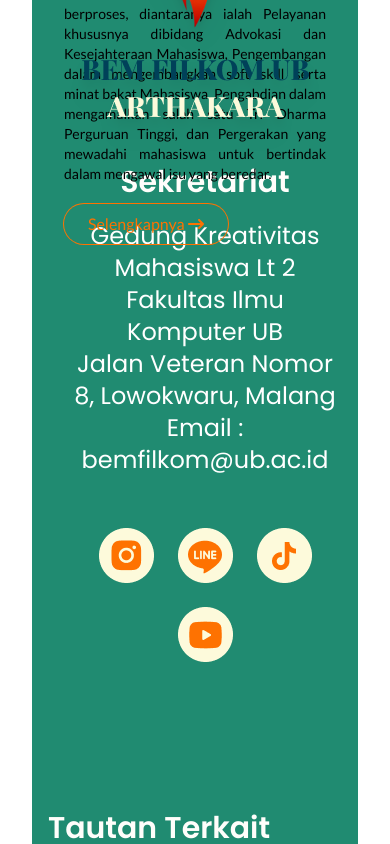
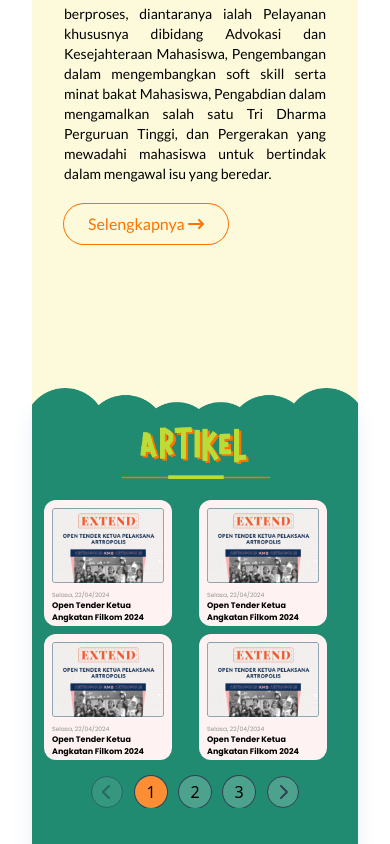
Before and after one commit to ayseloub/webbemdummy, a React (Vite) app: page / in a window 390 px wide. Shown: the part 920-1764 px from the top of the page. Built offline with nearby package versions, Linux system fonts and the light colour scheme.

Commit message:
revisi responsive mobile

```diff
--- a/src/page/Compponent/HomeComp/Artikel.jsx
+++ b/src/page/Compponent/HomeComp/Artikel.jsx
@@ -5,10 +5,14 @@
 import ArtikelTittle from '../../../assets/ArtikelTittle.png'
 import { FontAwesomeIcon } from "@fortawesome/react-fontawesome";
 import { faChevronRight, faChevronLeft } from "@fortawesome/free-solid-svg-icons";
+import bgArtikelHP from '../../../assets/bgArtikelHP.png'
+import CardContent from "./CardContent";
 
 export default function CarouselCard() {
 
     const [activeSlide, setActiveSlide] = useState(0);
+    const [cardsPerSlide, setCardsPerSlide] = useState(3);
+
     useEffect(() => {
         const slider = new Glide(".glide-04", {
             type: "carousel",
@@ -22,14 +26,7 @@
                 },
 
             },
-            breakpoints: {
-                1024: {
-                    perView: 2,
-                },
-                640: {
-                    perView: 1,
-                },
-            },
+
         });
 
         slider.on('run.after', () => {
@@ -38,8 +35,17 @@
 
         slider.mount();
 
+        const handleResize = () => {
+            const isMobile = window.innerWidth <= 768;
+            setCardsPerSlide(isMobile ? 4 : 3);
+        };
+
+        handleResize();
+        window.addEventListener('resize', handleResize);
+
         return () => {
-            slider.destroy()
+            slider.destroy();
+            window.removeEventListener('resize', handleResize);
         }
     }, [])
 
@@ -57,97 +63,55 @@
         }
     };
 
+    const cards = [
+        {
+            id: 1,
+            img: fotoArtikel,
+            tanggal: 'Selasa, 22/04/2024',
+            judul: 'Open Tender Ketua Angkatan Filkom 2024',
+        },
+        {
+            id: 2,
+            img: fotoArtikel ,
+            tanggal: 'Selasa, 22/04/2024',
+            judul: 'Open Tender Ketua Angkatan Filkom 2025',
+        },
+        {
+            id: 3,
+            img: fotoArtikel ,
+            tanggal: 'Selasa, 22/04/2024',
+            judul: 'Open Tender Ketua Angkatan Filkom 2026',
+        },
+
+    ]
+
     return (
         <>
             {/*<!-- Component: Card Carousel --> */}
 
-            <div className=" relative w-full h-max  xl:-top-20 overflow-hidden rounded shadow-xl shadow-slate-200">
+            <div className=" relative w-full h-max -top-10 xl:-top-20 overflow-hidden rounded shadow-xl shadow-slate-200">
                 {/* background */}
                 <img src={bgArtikelPC} alt="" className="hidden xl:flex h-max" />
+                <img src={bgArtikelHP} alt="" className="xl:hidden " />
                 {/*    <!-- Slides --> */}
                 <div className="glide-04 absolute w-full h-max top-0">
                     {/* tittle */}
                     <div className='w-full flex h-max relative justify-center top-8 xl:top-7'>
-                        <img src={ArtikelTittle} alt="" className='absolute w-full mx-auto text-4xl xl:text-7xl xl:pt-36  xl:w-[43rem]' />
+                        <img src={ArtikelTittle} alt="" className='absolute w-[20rem] mx-auto text-4xl xl:text-7xl xl:pt-36  xl:w-[43rem]' />
                     </div>
-                    <div className="overflow-hidden relative top-96" data-glide-el="track">
-                        <ul className=" flex w-full mx-auto overflow-hidden ">
-                            {[1, 2, 3].map((slide, index) => (
-                                <li className="flex justify-center gap-28">
-                                    <div key="1" className="card bg-red-50 xl:w-[18.75rem] xl:h-[18.5rem] xl:rounded-3xl xl:p-5">
-                                        <div className=' xl:rounded-3xl w-full h-full'>
-                                            <img src={fotoArtikel} alt="" className='xl:rounded-[.625rem]' />
-                                            <p className='font-poppins text-sm text-cust-gray xl:w-full text-start xl:mt-4'>Selasa, 22/04/2024</p>
-                                            <h3 className='font-poppins xl:w-full text-start xl:mt-2 font-bold text-lg'>Open Tender Ketua Angkatan Filkom 2024</h3>
-                                        </div>
-                                    </div>
-                                    <div key="1" className="card bg-red-50 xl:w-[18.75rem] xl:h-[18.5rem] xl:rounded-3xl xl:p-5">
-                                        <div className=' xl:rounded-3xl w-full h-full'>
-                                            <img src={fotoArtikel} alt="" className='xl:rounded-[.625rem]' />
-                                            <p className='font-poppins text-sm text-cust-gray xl:w-full text-start xl:mt-4'>Selasa, 22/04/2024</p>
-                                            <h3 className='font-poppins xl:w-full text-start xl:mt-2 font-bold text-lg'>Open Bidding BPH Artropolis 2024</h3>
-                                        </div>
-                                    </div>
-                                    <div key="1" className="card bg-red-50 xl:w-[18.75rem] xl:h-[18.5rem] xl:rounded-3xl xl:p-5">
-                                        <div className=' xl:rounded-3xl w-full h-full'>
-                                            <img src={fotoArtikel} alt="" className='xl:rounded-[.625rem]' />
-                                            <p className='font-poppins text-sm text-cust-gray xl:w-full text-start xl:mt-4'>Selasa, 22/04/2024</p>
-                                            <h3 className='font-poppins xl:w-full text-start xl:mt-2 font-bold text-lg'>Open Bidding BPH HOLOGY 7.0 2024</h3>
-                                        </div>
-                                    </div>
-                                </li>,
-                                <li className="flex justify-center gap-28">
-                                    <div key="2" className="card bg-red-50 xl:w-[18.75rem] xl:h-[18.5rem] xl:rounded-3xl xl:p-5">
-                                        <div className=' xl:rounded-3xl w-full h-full'>
-                                            <img src={fotoArtikel} alt="" className='xl:rounded-[.625rem]' />
-                                            <p className='font-poppins text-sm text-cust-gray xl:w-full text-start xl:mt-4'>Selasa, 22/04/2024</p>
-                                            <h3 className='font-poppins xl:w-full text-start xl:mt-2 font-bold text-lg'>Open Registrasi Sekolah Kaderisasi 2024</h3>
-                                        </div>
-                                    </div>
-                                    <div key="2" className="card bg-red-50 xl:w-[18.75rem] xl:h-[18.5rem] xl:rounded-3xl xl:p-5">
-                                        <div className=' xl:rounded-3xl w-full h-full'>
-                                            <img src={fotoArtikel} alt="" className='xl:rounded-[.625rem]' />
-                                            <p className='font-poppins text-sm text-cust-gray xl:w-full text-start xl:mt-4'>Selasa, 22/04/2024</p>
-                                            <h3 className='font-poppins xl:w-full text-start xl:mt-2 font-bold text-lg'>Open Tender Ketua Angkatan Filkom 2025</h3>
-                                        </div>
-                                    </div>
-                                    <div key="2" className="card bg-red-50 xl:w-[18.75rem] xl:h-[18.5rem] xl:rounded-3xl xl:p-5">
-                                        <div className=' xl:rounded-3xl w-full h-full'>
-                                            <img src={fotoArtikel} alt="" className='xl:rounded-[.625rem]' />
-                                            <p className='font-poppins text-sm text-cust-gray xl:w-full text-start xl:mt-4'>Selasa, 22/04/2024</p>
-                                            <h3 className='font-poppins xl:w-full text-start xl:mt-2 font-bold text-lg'>Open Tender Ketua Angkatan Filkom 2025</h3>
-                                        </div>
-                                    </div>
-                                </li>,
-                                <li className="flex justify-center gap-28">
-                                    <div key="3" className="card bg-red-50 xl:w-[18.75rem] xl:h-[18.5rem] xl:rounded-3xl xl:p-5">
-                                        <div className=' xl:rounded-3xl w-full h-full'>
-                                            <img src={fotoArtikel} alt="" className='xl:rounded-[.625rem]' />
-                                            <p className='font-poppins text-sm text-cust-gray xl:w-full text-start xl:mt-4'>Selasa, 22/04/2024</p>
-                                            <h3 className='font-poppins xl:w-full text-start xl:mt-2 font-bold text-lg'>Open Registrasi Sekolah Kaderisasi 2024</h3>
-                                        </div>
-                                    </div>
-                                    <div key="3" className="card bg-red-50 xl:w-[18.75rem] xl:h-[18.5rem] xl:rounded-3xl xl:p-5">
-                                        <div className=' xl:rounded-3xl w-full h-full'>
-                                            <img src={fotoArtikel} alt="" className='xl:rounded-[.625rem]' />
-                                            <p className='font-poppins text-sm text-cust-gray xl:w-full text-start xl:mt-4'>Selasa, 22/04/2024</p>
-                                            <h3 className='font-poppins xl:w-full text-start xl:mt-2 font-bold text-lg'>Open Tender Ketua Angkatan Filkom 2025</h3>
-                                        </div>
-                                    </div>
-                                    <div key="3" className="card bg-red-50 xl:w-[18.75rem] xl:h-[18.5rem] xl:rounded-3xl xl:p-5">
-                                        <div className=' xl:rounded-3xl w-full h-full'>
-                                            <img src={fotoArtikel} alt="" className='xl:rounded-[.625rem]' />
-                                            <p className='font-poppins text-sm text-cust-gray xl:w-full text-start xl:mt-4'>Selasa, 22/04/2024</p>
-                                            <h3 className='font-poppins xl:w-full text-start xl:mt-2 font-bold text-lg'>Open Tender Ketua Angkatan Filkom 2025</h3>
-                                        </div>
-                                    </div>
+                    {/* slides */}
+                    <div className="overflow-hidden relative top-28 mx-3 xl:top-96" data-glide-el="track">
+                        <ul className=" flex flex-wrap w-full mx-auto overflow-hidden">
+                            {cards.map((card, index) => (
+                                <li key={card.id} className={`flex justify-center gap-2 xl:gap-28 ${cardsPerSlide > 3 ? 'grid grid-cols-2' : ''}`}>
+                                    {[...Array(cardsPerSlide)].map((_, i) => (
+                                        <CardContent key={i} card={card} />
+                                    ))}
                                 </li>
                             ))}
-
-
                         </ul>
                         {/*    <!-- Controls --> */}
-                        <div className="flex gap-8 w-full h-max items-center justify-center  mt-10" data-glide-el="controls">
+                        <div className="flex gap-3 xl:gap-8 w-full h-max items-center justify-center mt-4 xl:mt-10" data-glide-el="controls">
                             {/* Tombol Prev */}
                             <button className={`h-8 w-8 items-center justify-center rounded-full border border-slate-700 bg-white/20 text-slate-700 transition duration-300 hover:border-slate-900 hover:text-slate-900 lg:h-12 lg:w-12 ${activeSlide === 0 ? 'pointer-events-none opacity-50' : ''}`} data-glide-dir="<"
                                 onClick={prevSlide}
@@ -156,7 +120,7 @@
                             </button>
 
                             {/* Indikator */}
-                            <div className="flex gap-8">
+                            <div className="flex gap-3 xl:gap-8">
                                 {[...Array(totalSlides).keys()].map((indicator) => (
                                     <button
                                         key={indicator}
@@ -164,7 +128,7 @@
                                         data-glide-dir={`=${indicator}`}
                                         aria-label={`goto slide ${indicator + 1}`}
                                     >
-                                        <span className="h-12 justify-center items-center w-12 p-1 flex rounded-full bg-white/20 ring-1 ring-slate-700 transition-colors duration-300 focus:outline-none">{indicator + 1}</span>
+                                        <span className="h-8 xl:h-12 justify-center items-center w-8 xl:w-12 p-1 flex rounded-full bg-white/20 ring-1 ring-slate-700 transition-colors duration-300 focus:outline-none">{indicator + 1}</span>
                                     </button>
                                 ))}
                             </div>
--- /dev/null
+++ b/src/page/Compponent/HomeComp/CardContent.jsx
@@ -0,0 +1,18 @@
+import React from "react";
+
+
+const CardContent = ({ card }) => {
+    const { id, img, tanggal, judul } = card;
+
+    return (
+        <div key={id} className="card bg-red-50 w-[8rem] h-[7.875rem] xl:w-[18.75rem] xl:h-[18.5rem] xl:rounded-3xl xl:p-5 p-2 rounded-xl">
+            <div className=' xl:rounded-3xl w-full h-full'>
+                <img src={img} alt="" className='xl:rounded-[.625rem]' />
+                <p className='font-poppins xl:text-sm text-[6px] text-cust-gray xl:w-full text-start xl:mt-4 mt-2'>{tanggal}</p>
+                <h3 className='font-poppins xl:w-full text-start xl:mt-2 font-bold xl:text-lg text-[8px]'>{judul}</h3>
+            </div>
+        </div>
+    );
+};
+
+export default CardContent;
--- a/src/page/Compponent/HomeComp/Tentang.jsx
+++ b/src/page/Compponent/HomeComp/Tentang.jsx
@@ -11,14 +11,14 @@
 
 const Tentang = () => {
     return (
-        <div className='w-full bg-cust-background h-max relative xl:py-0 xl:pb-0'>
+        <div className='w-full bg-cust-background h-max py-[30rem] relative xl:py-0 xl:pb-0'>
             {/* BACKGROUND */}
-            <img src={bgTentang} alt="" className='' />
+            <img src={bgTentang} alt="" className='hidden xl:block' />
 
-            <img src={daunKiri} alt="daun kiri" className='h-24 xl:h-60 left-0 top-0 absolute xl:-top-8' />
-            <img src={daunKanan} alt="daun kanan" className='h-24 xl:h-60 right-0 top-0 absolute xl:-top-8' />
+            <img src={daunKiri} alt="daun kiri" className='h-20 xl:h-60 left-0 top-0 absolute xl:-top-8' />
+            <img src={daunKanan} alt="daun kanan" className='h-20 xl:h-60 right-0 top-0 absolute xl:-top-8' />
             <div className='w-full flex h-max absolute justify-center top-8 xl:top-7'>
-            <img src={TentangTittle} alt="" className='absolute w-full mx-auto text-4xl xl:text-7xl xl:pt-8 xl:w-[43rem]' />
+            <img src={TentangTittle} alt="" className='absolute w-[20rem] mx-auto text-4xl xl:text-7xl xl:pt-8 xl:w-[43rem]' />
             </div>
             <div className='absolute h-max pb-96 xl:pb-56 top-36 xl:top-64 xl:flex xl:flex-row-reverse xl:mx-20 xl:gap-40'>
                 <img src={logoTentang} alt="logo BEM" className=' w-44 h-64 mx-auto xl:hidden' />
```
Also changed, not shown: src/assets/bgArtikelHP.png (added).
